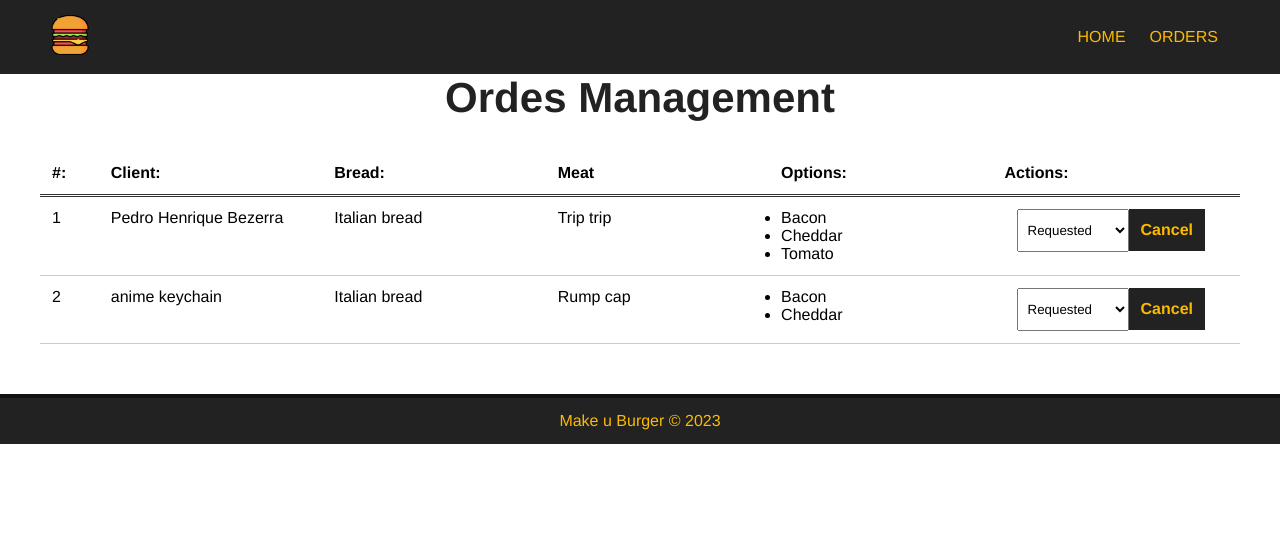
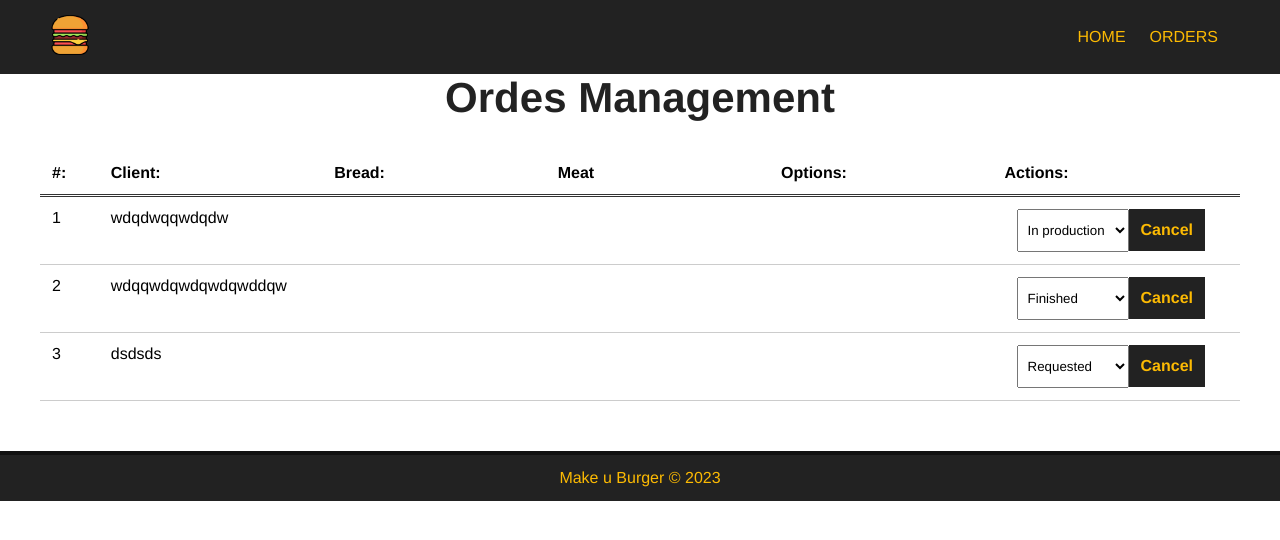
Before and after one commit to BezerraPedrinho/MakeYourBurguer, a Vue app: page /orders in a window 1280 px wide. Shown: the top 540 px of the page. Built offline with nearby package versions, Linux system fonts and the light colour scheme; data requests are answered from the project's data file.

Commit message:
build to deplay

```diff
--- a/src/components/Dashboard.vue
+++ b/src/components/Dashboard.vue
@@ -1,4 +1,5 @@
 <template>
+  <Messeger :msg="msg" v-show="msg" />
   <div class="burger-table">
     <div>
       <div class="burger-table-heading">
@@ -24,12 +25,16 @@
           </ul>
         </div>
         <div>
-          <select name="" class="stats">
+          <select
+            name="stats"
+            class="stats"
+            @change="updatedBurger($event, burger.id)"
+          >
             <option value="">Select</option>
             <option
               v-for="stat in stats"
               :key="stat.id"
-              value="stat.type"
+              :value="stat.type"
               :selected="burger.stats === stat.type"
             >
               {{ stat.type }}
@@ -44,6 +49,7 @@
   </div>
 </template>
 <script>
+import Messeger from "./Messeger.vue";
 export default {
   name: "DashBoard",
   data() {
@@ -51,7 +57,11 @@ export default {
       burgers: null,
       burger_id: null,
       stats: [],
+      msg: null,
     };
+  },
+  components: {
+    Messeger,
   },
   methods: {
     async getOrders() {
@@ -72,15 +82,38 @@ export default {
         method: "DELETE",
       });
       const res = await req.json();
+      this.msg = `Your order it was canceled`;
+
+      setTimeout(() => {
+        this.msg = "";
+      }, 3000);
       this.getOrders();
+    },
+    async updatedBurger(event, id) {
+      const option = event.target.value;
+      const dataJson = JSON.stringify({ stats: option });
+      const req = await fetch(`http://localhost:3000/burgers/${id}`, {
+        method: "PATCH",
+        headers: { "Content-type": "application/json" },
+        body: dataJson,
+      });
+      const res = await req.json();
+      this.msg = `Your order ${res.id} updated to ${res.stats}`;
+
+      setTimeout(() => {
+        this.msg = "";
+      }, 3000);
+
       console.log(res);
     },
   },
+
   mounted() {
     this.getOrders();
   },
 };
 </script>
+
 <style scoped>
 .burger-table {
   min-width: 1090px;
--- a/db/db.json
+++ b/src/db/db.json
@@ -79,27 +79,28 @@
   ],
   "burgers": [
     {
-      "name": "Pedro Henrique Bezerra",
-      "bread": "Italian bread",
-      "meat": "Trip trip",
-      "optionsdata": [
-        "Bacon",
-        "Cheddar",
-        "Tomato"
-      ],
-      "stats": "Requested",
+      "name": "wdqdwqqwdqdw",
+      "bread": null,
+      "meat": null,
+      "optionsdata": [],
+      "stats": "In production",
       "id": 1
     },
     {
-      "name": "anime keychain",
-      "bread": "Italian bread",
-      "meat": "Rump cap",
-      "optionsdata": [
-        "Bacon",
-        "Cheddar"
-      ],
+      "name": "wdqqwdqwdqwdqwddqw",
+      "bread": "",
+      "meat": "",
+      "optionsdata": [],
+      "stats": "Finished",
+      "id": 2
+    },
+    {
+      "name": "dsdsds",
+      "bread": "",
+      "meat": "",
+      "optionsdata": [],
       "stats": "Requested",
-      "id": 2
+      "id": 3
     }
   ]
 }
--- a/vue.config.js
+++ b/vue.config.js
@@ -1,4 +1,5 @@
-const { defineConfig } = require('@vue/cli-service')
+const { defineConfig } = require("@vue/cli-service");
 module.exports = defineConfig({
-  transpileDependencies: true
-})
+  transpileDependencies: true,
+  publicPath: "/makeUburger/",
+});
```
